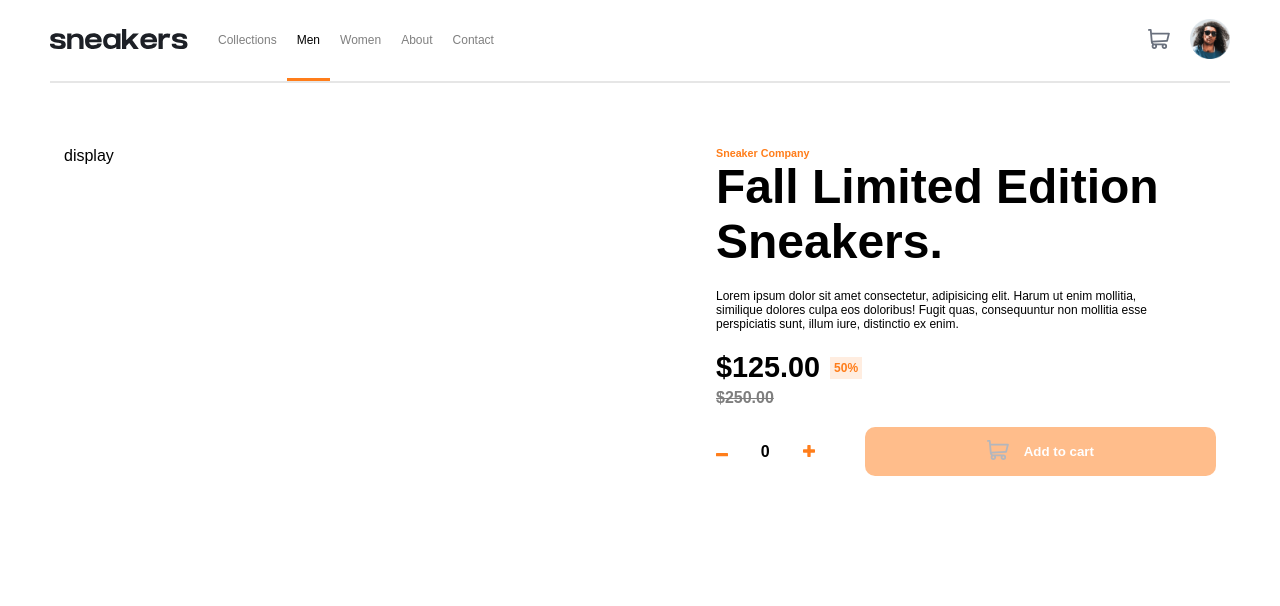
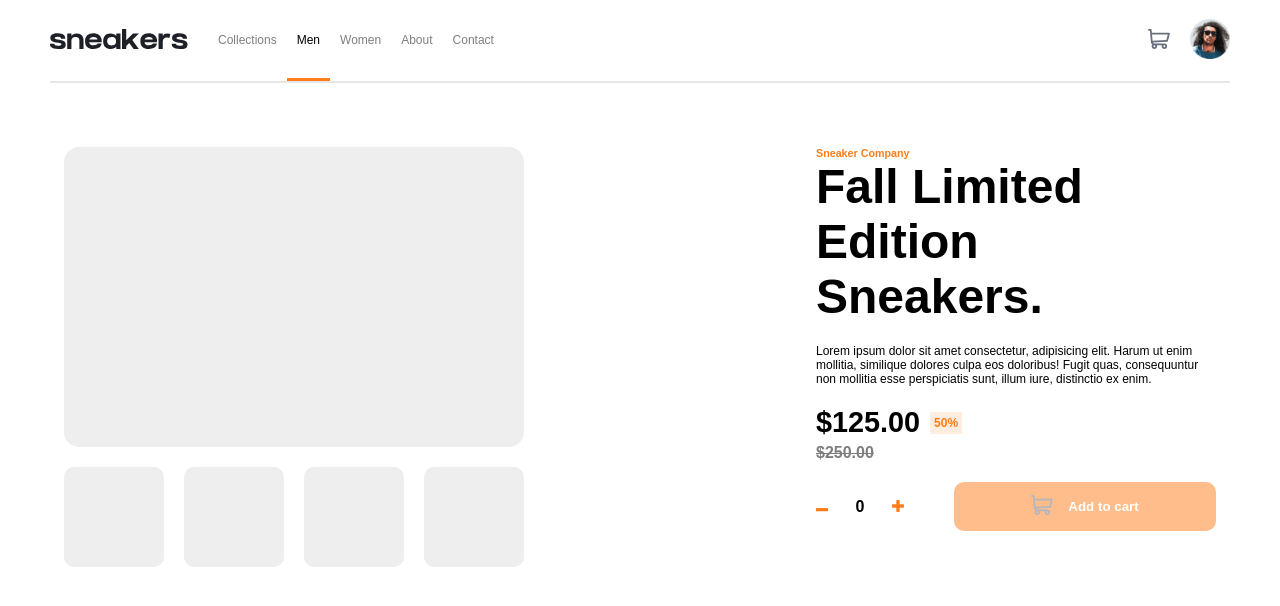
Before and after one commit to Timi-Leyin/ecommerce-product-page, a React (Vite) app: page / in a window 1280 px wide. Shown: the top 606 px of the page. Built offline with nearby package versions, Linux system fonts and the light colour scheme.

Commit message:
Product display image fallback

```diff
--- a/src/Components/Product/Product.tsx
+++ b/src/Components/Product/Product.tsx
@@ -36,7 +36,7 @@ const ProductQuantity=()=>{
     )
 }
 
-// product info
+// PRODUCT INFO
 export const ProductInfo = () => {
   return (
     <div className="product_information">
@@ -63,11 +63,22 @@ export const ProductInfo = () => {
   )
 }
 
+
+
 // PRODUCT DISPLAY
-
 export const ProductDisplay = () => {
     return (
-      <div className="product_display">display</div>
+      <div className="product_display">
+          <div className="gallery">
+              <div className="current-display"></div>
+              <div className="thumbnails">
+                  <div className="thumb"></div>
+                  <div className="thumb"></div>
+                  <div className="thumb"></div>
+                  <div className="thumb"></div>
+              </div>
+          </div>
+      </div>
     )
   }
 
--- a/src/Components/Product/product.scss
+++ b/src/Components/Product/product.scss
@@ -14,10 +14,10 @@
     }
     .product-name {
       font-size: 3rem;
-      max-width: 500px;
+      max-width: 400px;
     }
     .product-description {
-      max-width: 450px;
+      max-width: 400px;
       margin: 20px 0;
     }
 
@@ -80,4 +80,34 @@
 
 
   }
+
+
+
+
+  .product_display{
+      position: relative;
+      .gallery{
+          .current-display{
+              width: 45 0px;
+              border-radius: 15px;
+              cursor: pointer;
+              height: 300px;
+              background-color: #eee;
+          }
+
+          .thumbnails{
+              display:flex;
+              margin:20px 0;
+              gap:0 20px;
+              align-items: center;
+          }
+          .thumb{
+              width:100px;
+              height:100px;
+              cursor: pointer;
+              border-radius: 10px;
+              background: #eee;
+          }
+      }
+  }
 }
```
